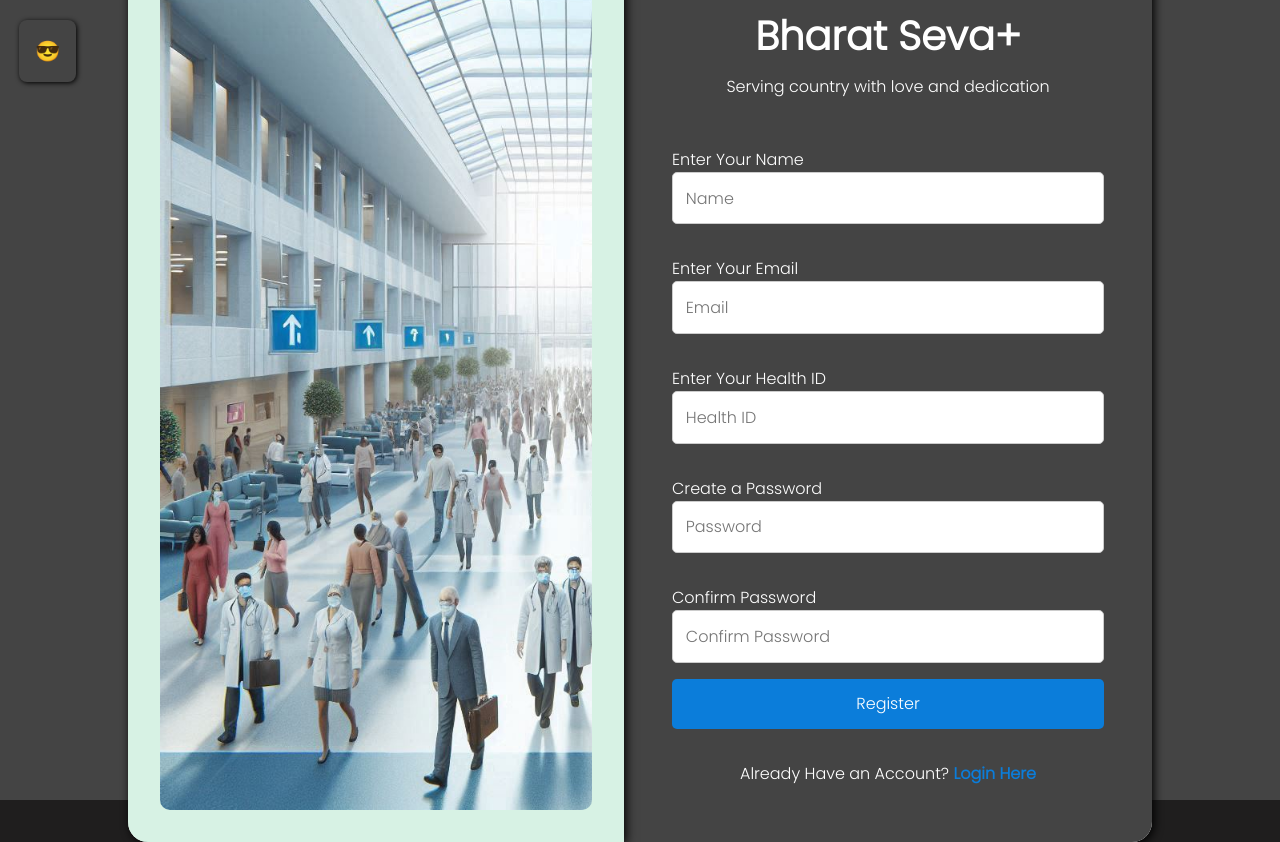
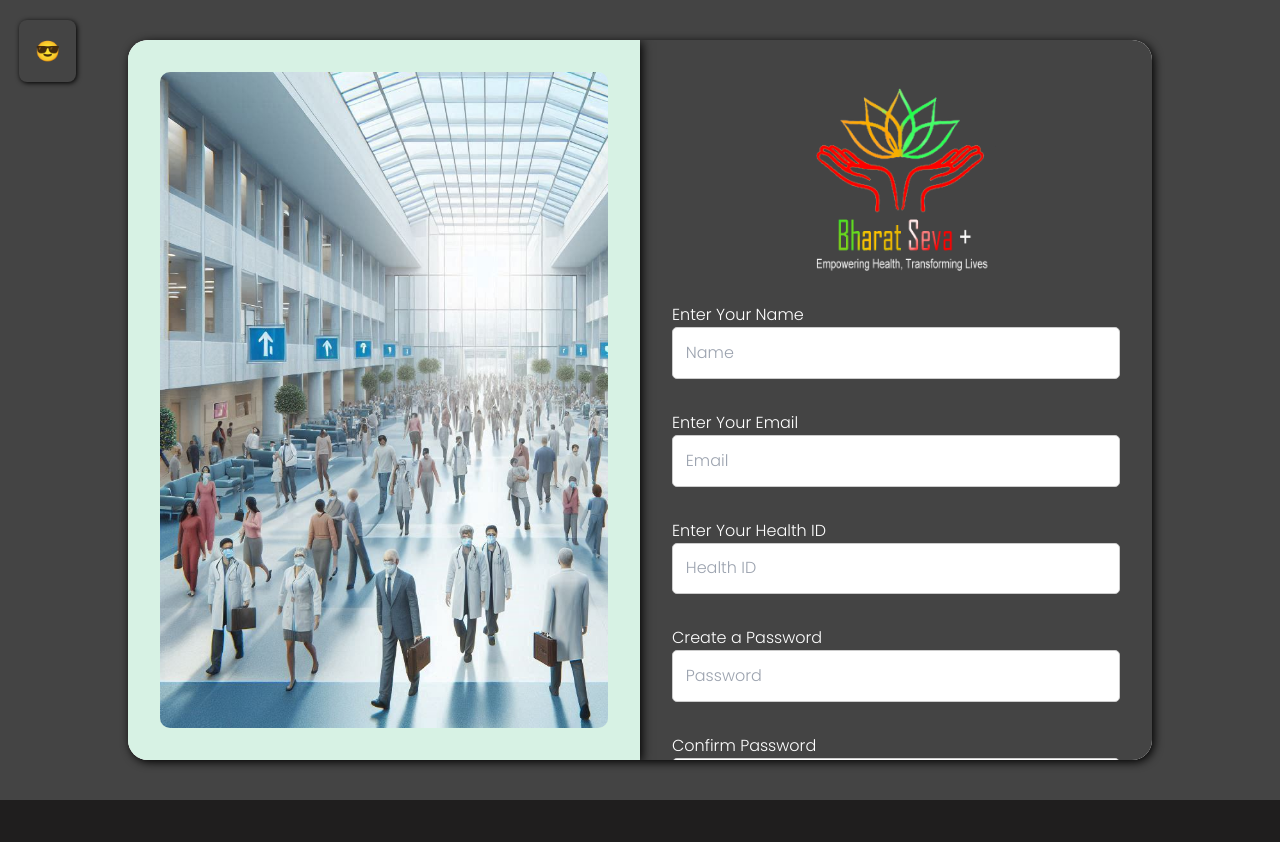
Before and after one commit to BharatSeva/BharatSeva-Plus-User-Interface, a React (Create React App) app: page /user/register in a window 1280 px wide. After the commit the page ends 800 px from the top, so only its background shows below. Built offline with nearby package versions, Linux system fonts and the light colour scheme.

Commit message:
Improve the Login/Register Forms. Add tailwind css (#27)
* Improve the Login/Register Forms. Add tailwind css

* Fix warnings

* FIxed package.json

* Add the Logo to the login n sign up pages

* Fixed the scaling issue

```diff
--- a/package.json
+++ b/package.json
@@ -49,6 +49,8 @@
   },
   "overrides": {
     "@svgr/webpack": "^8.1.0",
-    "resolve-url-loader": "^5.0.0"
+    "resolve-url-loader": "^5.0.0",
+    "react-router-dom": "^6.9.0",
+    "tailwindcss": "^3.4.14"
   }
 }
--- a/src/App.js
+++ b/src/App.js
@@ -1,34 +1,38 @@
-import './App.css';
-import RegisterPage from './Health_Seva/Register_And_Login_Page/Register_Page';
-import Dashboard from './Health_Seva/Dashboard/Dashboard'
-import LoginPage from './Health_Seva/Register_And_Login_Page/Login_page';
-import { Route, createBrowserRouter, createRoutesFromElements, RouterProvider } from 'react-router-dom';
-import NotFound from './Health_Seva/Dashboard/NotFound';
-import ErrorFound from './Health_Seva/Dashboard/Right_sidebar/ErrorFound';
-import IsAuthenticated from './Health_Seva/AfterAuthentication/IsAuthenticated';
-import IndexPage from './Health_Seva/Dashboard/IndexPage';
+import "./App.css";
+import RegisterPage from "./Health_Seva/Register_And_Login_Page/Register_Page";
+import Dashboard from "./Health_Seva/Dashboard/Dashboard";
+import LoginPage from "./Health_Seva/Register_And_Login_Page/Login_page";
+import {
+  Route,
+  createBrowserRouter,
+  createRoutesFromElements,
+  RouterProvider,
+} from "react-router-dom";
+import NotFound from "./Health_Seva/Dashboard/NotFound";
+import ErrorFound from "./Health_Seva/Dashboard/Right_sidebar/ErrorFound";
+import IsAuthenticated from "./Health_Seva/AfterAuthentication/IsAuthenticated";
+import IndexPage from "./Health_Seva/Dashboard/IndexPage";
 
 export default function App() {
-
-
-  const route = createBrowserRouter(createRoutesFromElements(
-    <>
-      <Route path="/" element={<IndexPage />} />
-      <Route path='/user' errorElement={<ErrorFound />}>
-        <Route path='login' element={<LoginPage />} />
-        <Route path='register' element={<RegisterPage />} />
-        <Route element={<IsAuthenticated />}>
-          <Route path='dashboard/*' element={<Dashboard />} />
+  const route = createBrowserRouter(
+    createRoutesFromElements(
+      <>
+        <Route path="/" element={<IndexPage />} />
+        <Route path="/user" errorElement={<ErrorFound />}>
+          <Route path="login" element={<LoginPage />} />
+          <Route path="register" element={<RegisterPage />} />
+          <Route element={<IsAuthenticated />}>
+            <Route path="dashboard/*" element={<Dashboard />} />
+          </Route>
         </Route>
-      </Route>
-      <Route path='*' element={<NotFound />} />
-    </>
-  ))
+        <Route path="*" element={<NotFound />} />
+      </>
+    )
+  );
 
   return (
     <>
       <RouterProvider router={route} />
     </>
-
-  )
+  );
 }
--- a/src/Health_Seva/Register_And_Login_Page/GoogleAuth/GoogleOAuth.css
+++ b/src/Health_Seva/Register_And_Login_Page/GoogleAuth/GoogleOAuth.css
@@ -4,7 +4,6 @@
     justify-content: center;
     text-align: center;
     cursor: pointer;
-    box-shadow: 4px 4px 6px 1px black;
     font-family: poppins;
     background-color: white;
     padding: 1vh;
--- a/src/Health_Seva/Register_And_Login_Page/Login_page.css
+++ b/src/Health_Seva/Register_And_Login_Page/Login_page.css
@@ -98,26 +98,33 @@ input::-webkit-inner-spin-button {
   font-size: 2vh;
 } */
 
+
 /* Main container for the entire login page */
 .MainContainer {
   display: flex;
   justify-content: center;
   align-items: center;
-  height: 100vh;
+  height: 100vh; /* Set minimum height */
   background-color: rgb(68, 68, 68);
   font-family: 'Poppins', sans-serif;
+  padding: 0 2rem; /* Add padding to prevent overflow */
+  overflow: hidden;
 }
 
 /* Wrapper for the form and illustration */
 .LoginWrapper {
   display: flex;
+  flex-wrap: wrap; /* Make it responsive for smaller screens */
   box-shadow: 0px 4px 12px rgba(0, 0, 0, 0.1);
   border-radius: 20px;
   background-color: #fff;
   box-shadow: 2px 2px 10px black;
   overflow: hidden;
-  width: 80vw;
+  width: 80vw; /* Make it responsive */
   max-width: 1100px;
+  height: 90vh;
+  max-height: 100vh;
+  box-sizing: border-box;
 }
 
 /* Section for doctor illustration */
@@ -130,6 +137,7 @@ input::-webkit-inner-spin-button {
   justify-content: center;
   padding: 2rem;
   position: relative;
+  height: 100%;
 }
 
 .DoctorImage {
@@ -143,11 +151,26 @@ input::-webkit-inner-spin-button {
 /* Form section on the right */
 .FormSection {
   flex: 1;
-  padding: 3rem;
+  padding: 2rem; /* Adjusted padding for better responsiveness */
   background-color: rgb(68, 68, 68);
   display: flex;
   flex-direction: column;
-  justify-content: center;
+  justify-content: flex-start;
+  min-width: 300px; /* Minimum width to maintain form readability */
+  height: 100%;
+  box-sizing: border-box;
+  overflow: auto;
+}
+
+.FormSection img {
+  display: block;
+  margin: 0 auto;
+  max-width: 40%;
+  height: auto;
+  margin-bottom: 1rem;  /* Added margin-bottom for spacing */
+  padding-top: 1rem;    /* Added padding to prevent the image from being cut at the top */
+  position: relative;
+  left: 10px;
 }
 
 .BrandName {
@@ -196,18 +219,6 @@ input::-webkit-inner-spin-button {
   cursor: not-allowed;
 }
 
-/* Styling for Google sign-in button */
-.GoogleOAuthButton {
-  width: 100%;
-  text-align: center;
-  margin: 1rem 0;
-}
-.GoogleOAuthButton p {
- display: flex;
- justify-content: center;
- align-items: center;
-}
-
 .AccountPrompt {
   text-align: center;
   margin-top: 1rem;
@@ -222,10 +233,25 @@ input::-webkit-inner-spin-button {
 @media (max-width: 768px) {
   .LoginWrapper {
       flex-direction: column;
-      max-width: 100%;
+      width: 90vw; /* Adjust width */
   }
 
   .FormSection {
       padding: 1.5rem;
+      min-width: 100%; /* Full width on smaller screens */
   }
 }
+
+@media (max-width: 480px) {
+  .MainContainer {
+      padding: 1rem; /* Extra padding for very small screens */
+  }
+
+  .LoginWrapper {
+      width: 100%; /* Full screen on small devices */
+  }
+
+  .FormSection img {
+      max-width: 50%; /* Smaller logo */
+  }
+}
--- a/src/Health_Seva/Register_And_Login_Page/Login_page.js
+++ b/src/Health_Seva/Register_And_Login_Page/Login_page.js
@@ -1,10 +1,10 @@
 import { useState } from "react";
-import { Navigate } from "react-router-dom";
-import { Link } from "react-router-dom";
+import { Navigate, Link } from "react-router-dom";
 import Message from "../Message";
 import "./Login_page.css";
 import GoogleOAuth from "./GoogleAuth/GoogleOAuth";
-import { GoogleOAuthProvider } from '@react-oauth/google';
+import { GoogleOAuthProvider } from "@react-oauth/google";
+import logo from "../Images_Assests/Logo 1.png";
 
 export default function LoginPage() {
   document.title = "Login | Bharat Seva";
@@ -13,7 +13,7 @@ export default function LoginPage() {
     IsAuthenticated: false,
     IsFetching: false,
     IsGood: false,
-        Message: "😎"
+    Message: "😎",
   });
   const [Credentials, SetCredentials] = useState();
 
@@ -21,31 +21,44 @@ export default function LoginPage() {
     const { name, value } = e.target;
     SetCredentials((prev) => ({
       ...prev,
-            [name]: value
+      [name]: value,
     }));
   }
 
   const LoginAPI = async () => {
     SetAuthenticated((p) => ({ ...p, IsFetching: true }));
     try {
-            const Authorization = await fetch(`${process.env.REACT_APP_API_URL}/api/v1/userauth/userlogin`, {
+      const Authorization = await fetch(
+        `${process.env.REACT_APP_API_URL}/api/v1/userauth/userlogin`,
+        {
           method: "POST",
           headers: {
             "Content-Type": "application/json",
           },
-                body: JSON.stringify(Credentials)
-            });
+          body: JSON.stringify(Credentials),
+        }
+      );
       let Response = await Authorization.json();
       if (Authorization.ok) {
-                sessionStorage.setItem("BharatSevaUser", JSON.stringify({ ...Response, IsAuthenticated: true }));
-                SetAuthenticated((p) => ({ ...p, IsAuthenticated: true, IsGood: true }));
+        sessionStorage.setItem(
+          "BharatSevaUser",
+          JSON.stringify({ ...Response, IsAuthenticated: true })
+        );
+        SetAuthenticated((p) => ({
+          ...p,
+          IsAuthenticated: true,
+          IsGood: true,
+        }));
       } else {
         SetAuthenticated((p) => ({ ...p, Message: Response.message }));
         alert(Response.message);
       }
     } catch (err) {
       alert("Could Not Connect to Server...");
-            SetAuthenticated((p) => ({ ...p, Message: "Could not Connect to Server..." }));
+      SetAuthenticated((p) => ({
+        ...p,
+        Message: "Could not Connect to Server...",
+      }));
     }
     SetAuthenticated((p) => ({ ...p, IsFetching: false }));
   };
@@ -57,7 +70,13 @@ export default function LoginPage() {
 
   return (
     <div className="MainContainer">
-            {IsAuthenticated.IsFetching ? <Message message="Validating..." /> : (IsAuthenticated.IsGood ? <Message message="Validating..." /> : <Message message={`${IsAuthenticated.Message}`} />)}
+      {IsAuthenticated.IsFetching ? (
+        <Message message="Validating..." />
+      ) : IsAuthenticated.IsGood ? (
+        <Message message="Validating..." />
+      ) : (
+        <Message message={`${IsAuthenticated.Message}`} />
+      )}
 
       {IsAuthenticated.IsAuthenticated && (
         <div>
@@ -72,26 +91,59 @@ export default function LoginPage() {
         </div>
 
         <div className="FormSection">
-                    <h1 className="BrandName">Bharat Seva+</h1>
-                    <p className="Tagline">Serving country with love and dedication</p>
+          <div>
+            <img src={logo} alt="logo" />
+          </div>
           <form className="LoginForm" onSubmit={preventDefault}>
             <label>Enter Your Health ID</label>
-                        <input type="Number" className="InputField" placeholder="Health ID" name="health_id" onChange={Credential} onKeyUp={Credential} required />
+            <input
+              type="Number"
+              className="InputField"
+              placeholder="Health ID"
+              name="health_id"
+              onChange={Credential}
+              onKeyUp={Credential}
+              required
+            />
 
             <label>Enter Your Password</label>
-                        <input type="password" className="InputField" placeholder="Password" name="password" onChange={Credential} onKeyUp={Credential} required />
+            <input
+              type="password"
+              className="InputField"
+              placeholder="Password"
+              name="password"
+              onChange={Credential}
+              onKeyUp={Credential}
+              required
+            />
 
-                        <input type="submit" value={`${IsAuthenticated.IsFetching ? "Validating..." : "Login"}`} disabled={IsAuthenticated.IsFetching} className="SubmitBtn" />
+            <input
+              type="submit"
+              value={`${
+                IsAuthenticated.IsFetching ? "Validating..." : "Login"
+              }`}
+              disabled={IsAuthenticated.IsFetching}
+              className="SubmitBtn"
+            />
           </form>
 
           <div className="GoogleOAuthButton">
-                        <p>Or</p>
+            <div class="my-6 flex items-center gap-4">
+              <hr class="w-full border-gray-300" />
+              <p class="text-sm text-white text-center">or</p>
+              <hr class="w-full border-gray-300" />
+            </div>
             <GoogleOAuthProvider clientId="476285565826-8smpt7q2bh9o1ace0iqn8lcmn52maele.apps.googleusercontent.com">
               <GoogleOAuth />
             </GoogleOAuthProvider>
           </div>
 
-                    <p className="AccountPrompt">Don't Have an Account? <Link to="/user/register" className="RegisterBtn">Register Here</Link></p>
+          <p className="AccountPrompt">
+            Don't Have an Account?{" "}
+            <Link to="/user/register" className="RegisterBtn">
+              Register Here
+            </Link>
+          </p>
         </div>
       </div>
     </div>
--- a/src/Health_Seva/Register_And_Login_Page/Register_Page.js
+++ b/src/Health_Seva/Register_And_Login_Page/Register_Page.js
@@ -3,7 +3,7 @@ import { Navigate } from "react-router-dom";
 import { Link } from "react-router-dom";
 import Message from "../Message";
 import "./Login_page.css";
-
+import logo from "../Images_Assests/Logo 1.png";
 
 export default function RegistrationPage() {
   document.title = "Register | Bharat Seva";
@@ -12,45 +12,58 @@ export default function RegistrationPage() {
     IsAuthenticated: false,
     IsFetching: false,
     IsGood: false,
-        Message: "😎"
+    Message: "😎",
   });
   const [Credentials, SetCredentials] = useState({
-        name: '',
-        email: '',
-        health_id: '',
-        password: '',
-        confirmPassword: ''
+    name: "",
+    email: "",
+    health_id: "",
+    password: "",
+    confirmPassword: "",
   });
 
   function handleInput(e) {
     const { name, value } = e.target;
     SetCredentials((prev) => ({
       ...prev,
-            [name]: value
+      [name]: value,
     }));
   }
 
   const RegisterAPI = async () => {
     SetAuthenticated((p) => ({ ...p, IsFetching: true }));
     try {
-            const Authorization = await fetch(`${process.env.REACT_APP_API_URL}/api/v1/userauth/userregister`, {
+      const Authorization = await fetch(
+        `${process.env.REACT_APP_API_URL}/api/v1/userauth/userregister`,
+        {
           method: "POST",
           headers: {
             "Content-Type": "application/json",
           },
-                body: JSON.stringify(Credentials)
-            });
+          body: JSON.stringify(Credentials),
+        }
+      );
       let Response = await Authorization.json();
       if (Authorization.ok) {
-                sessionStorage.setItem("BharatSevaUser", JSON.stringify({ ...Response, IsAuthenticated: true }));
-                SetAuthenticated((p) => ({ ...p, IsAuthenticated: true, IsGood: true }));
+        sessionStorage.setItem(
+          "BharatSevaUser",
+          JSON.stringify({ ...Response, IsAuthenticated: true })
+        );
+        SetAuthenticated((p) => ({
+          ...p,
+          IsAuthenticated: true,
+          IsGood: true,
+        }));
       } else {
         SetAuthenticated((p) => ({ ...p, Message: Response.message }));
         alert(Response.message);
       }
     } catch (err) {
       alert("Could Not Connect to Server...");
-            SetAuthenticated((p) => ({ ...p, Message: "Could not Connect to Server..." }));
+      SetAuthenticated((p) => ({
+        ...p,
+        Message: "Could not Connect to Server...",
+      }));
     }
     SetAuthenticated((p) => ({ ...p, IsFetching: false }));
   };
@@ -62,7 +75,13 @@ export default function RegistrationPage() {
 
   return (
     <div className="MainContainer">
-            {IsAuthenticated.IsFetching ? <Message message="Registering..." /> : (IsAuthenticated.IsGood ? <Message message="Success!" /> : <Message message={`${IsAuthenticated.Message}`} />)}
+      {IsAuthenticated.IsFetching ? (
+        <Message message="Registering..." />
+      ) : IsAuthenticated.IsGood ? (
+        <Message message="Success!" />
+      ) : (
+        <Message message={`${IsAuthenticated.Message}`} />
+      )}
 
       {IsAuthenticated.IsAuthenticated && (
         <div>
@@ -77,28 +96,75 @@ export default function RegistrationPage() {
         </div>
 
         <div className="FormSection">
-                    <h1 className="BrandName">Bharat Seva+</h1>
-                    <p className="Tagline">Serving country with love and dedication</p>
+          <div>
+            <img src={logo} alt="logo" />
+          </div>
           <form className="LoginForm" onSubmit={preventDefault}>
-
             <label>Enter Your Name</label>
-                        <input type="text" className="InputField" placeholder="Name" name="name" onChange={handleInput} required />
+            <input
+              type="text"
+              className="InputField"
+              placeholder="Name"
+              name="name"
+              onChange={handleInput}
+              required
+            />
 
             <label>Enter Your Email</label>
-                        <input type="email" className="InputField" placeholder="Email" name="email" onChange={handleInput} required />
+            <input
+              type="email"
+              className="InputField"
+              placeholder="Email"
+              name="email"
+              onChange={handleInput}
+              required
+            />
 
             <label>Enter Your Health ID</label>
-                        <input type="number" className="InputField" placeholder="Health ID" name="health_id" onChange={handleInput} required />
+            <input
+              type="number"
+              className="InputField"
+              placeholder="Health ID"
+              name="health_id"
+              onChange={handleInput}
+              required
+            />
 
             <label>Create a Password</label>
-                        <input type="password" className="InputField" placeholder="Password" name="password" onChange={handleInput} required />
+            <input
+              type="password"
+              className="InputField"
+              placeholder="Password"
+              name="password"
+              onChange={handleInput}
+              required
+            />
 
             <label>Confirm Password</label>
-                        <input type="password" className="InputField" placeholder="Confirm Password" name="confirmPassword" onChange={handleInput} required />
+            <input
+              type="password"
+              className="InputField"
+              placeholder="Confirm Password"
+              name="confirmPassword"
+              onChange={handleInput}
+              required
+            />
 
-                        <input type="submit" value={`${IsAuthenticated.IsFetching ? "Registering..." : "Register"}`} disabled={IsAuthenticated.IsFetching} className="SubmitBtn" />
+            <input
+              type="submit"
+              value={`${
+                IsAuthenticated.IsFetching ? "Registering..." : "Register"
+              }`}
+              disabled={IsAuthenticated.IsFetching}
+              className="SubmitBtn"
+            />
           </form>
-                    <p className="AccountPrompt">Already Have an Account? <Link to="/user/login" className="RegisterBtn">Login Here</Link></p>
+          <p className="AccountPrompt">
+            Already Have an Account?{" "}
+            <Link to="/user/login" className="RegisterBtn">
+              Login Here
+            </Link>
+          </p>
         </div>
       </div>
     </div>
--- a/src/index.css
+++ b/src/index.css
@@ -29,3 +29,7 @@ body {
     text-underline-offset: 0.5vh;
   }
 }
+
+@tailwind base;
+@tailwind components;
+@tailwind utilities;
--- /dev/null
+++ b/tailwind.config.js
@@ -0,0 +1,8 @@
+/** @type {import('tailwindcss').Config} */
+module.exports = {
+  content: ["./src/**/*.{html,js}"],
+  theme: {
+    extend: {},
+  },
+  plugins: [],
+}
```
Also changed, not shown: src/Health_Seva/Register_And_Login_Page/GoogleAuth/GoogleOAuth.js (+115 -46 lines), 1 other file (tests, documents, lock files or other folders). Lines whose indentation alone changed are shown as unchanged.
